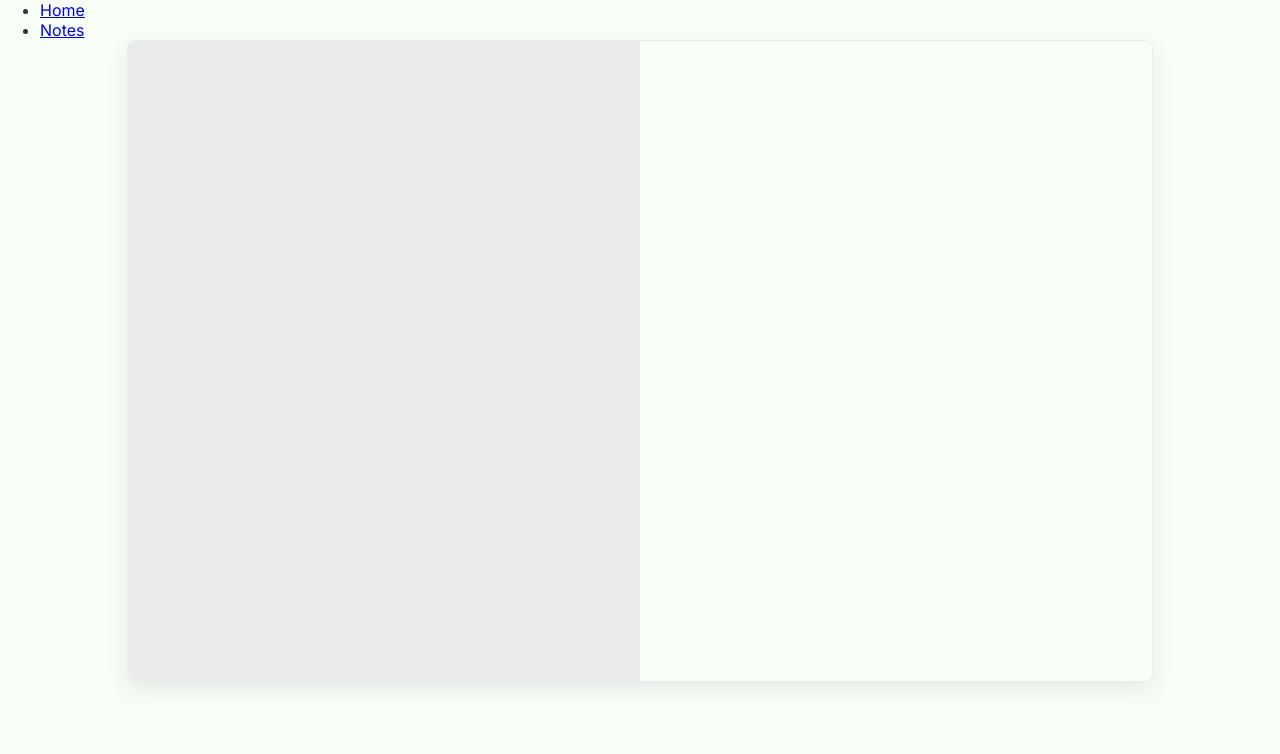
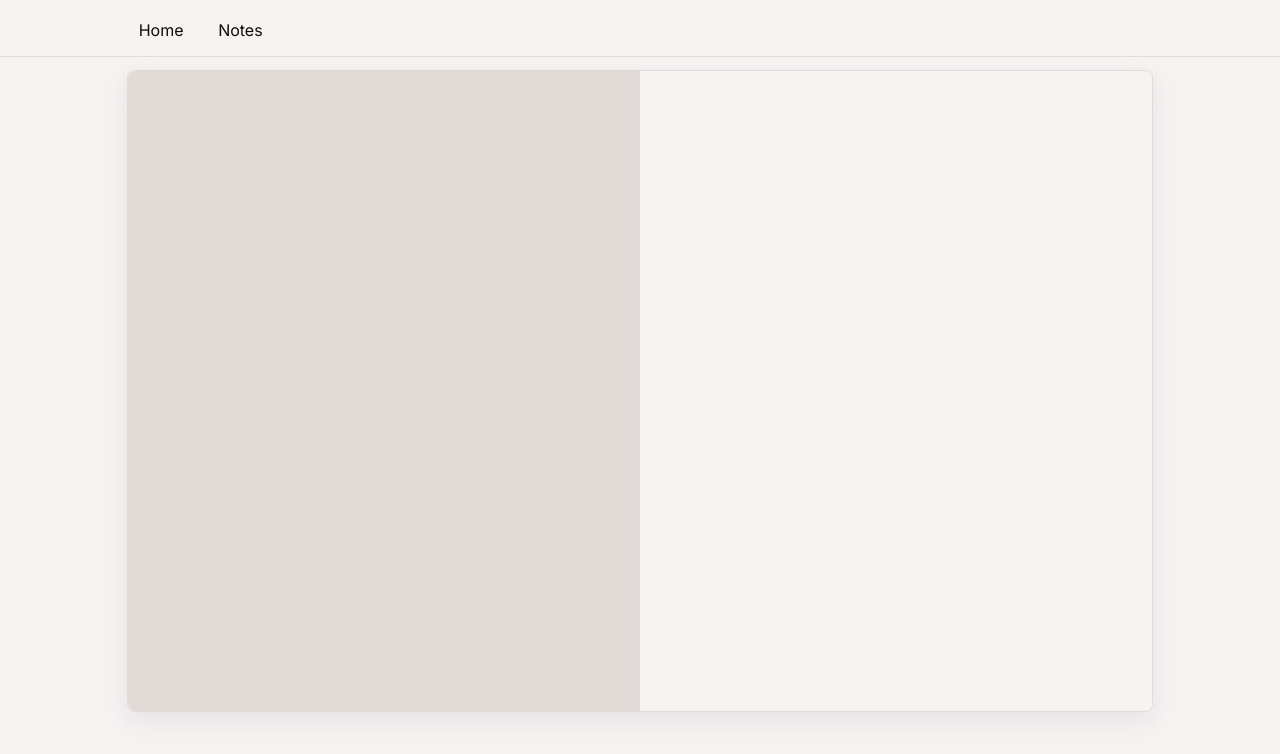
Before and after one commit to samkaj/buddy, a React (Create React App) app: page /notes in a window 1280 px wide. Shown: the top 754 px of the page. Built offline with nearby package versions, Linux system fonts and the light colour scheme.

Commit message:
Navigation: Add routing and layout component.

```diff
--- a/src/layout/index.tsx
+++ b/src/layout/index.tsx
@@ -1,4 +1,5 @@
 import { Outlet, Link } from 'react-router-dom';
+import './layout.scss';
 
 export const Layout = () => {
     return (
--- /dev/null
+++ b/src/layout/layout.scss
@@ -0,0 +1,30 @@
+@import '../main.scss';
+
+ul {
+    list-style-type: none;
+    margin-bottom: 10pt;
+    padding: 10pt 10vw 0 10vw;
+    height: 32pt;
+    border-bottom: 1px $grey solid;
+}
+
+li {
+    display: inline;
+    margin-right: 10pt;
+}
+
+a,
+a:visited {
+    color: $black;
+    text-decoration: none;
+    line-height: 24pt;
+    padding: 8pt;
+    text-align: center;
+    border-radius: 6px;
+    transition: 0.3s;
+    font-weight: 400;
+}
+
+a:hover {
+    opacity: 0.6;
+}
--- a/src/main.scss
+++ b/src/main.scss
@@ -1,11 +1,17 @@
 @import url('https://fonts.googleapis.com/css2?family=Fira+Code:wght@400;600&family=Inter:wght@300;400;500&family=Secular+One&display=swap');
 
-$black: #323232;
-$white: #f7fff7;
-$grey: #ebebeb;
-$darkgrey: #b2b2b2;
-$primary: #3f3f3f;
-$secondary: #ffa9a3;
+$black: #0f0a0a;
+$white: #f7f3f3;
+
+$grey: #e1dbd8;
+$lightgrey: #F5EFED;
+$darkgrey: #bfbab7;
+
+$primary: #7e8d85;
+$primaryvar: #b3bfb8;
+
+$secondary: #a2e3c4;
+$secondaryvar: #c0ecd7;
 
 html {
     background-color: $white;
@@ -43,3 +49,11 @@ h6 {
 textarea {
     resize: none;
 }
+
+p {
+    overflow-wrap: break-word;
+}
+
+.shadow {
+    box-shadow: rgba(149, 157, 165, 0.1) 0px 8px 24px;
+}
```
